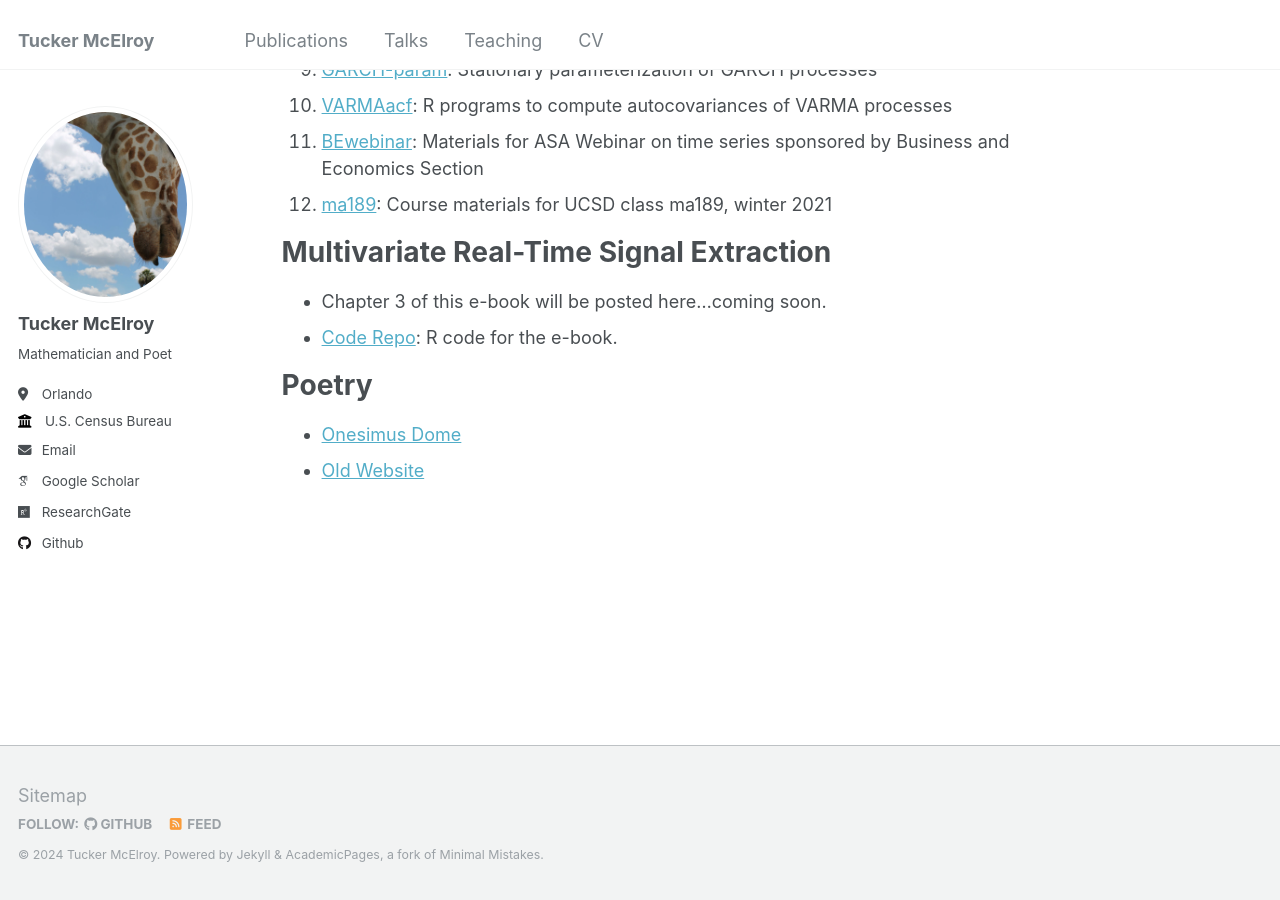
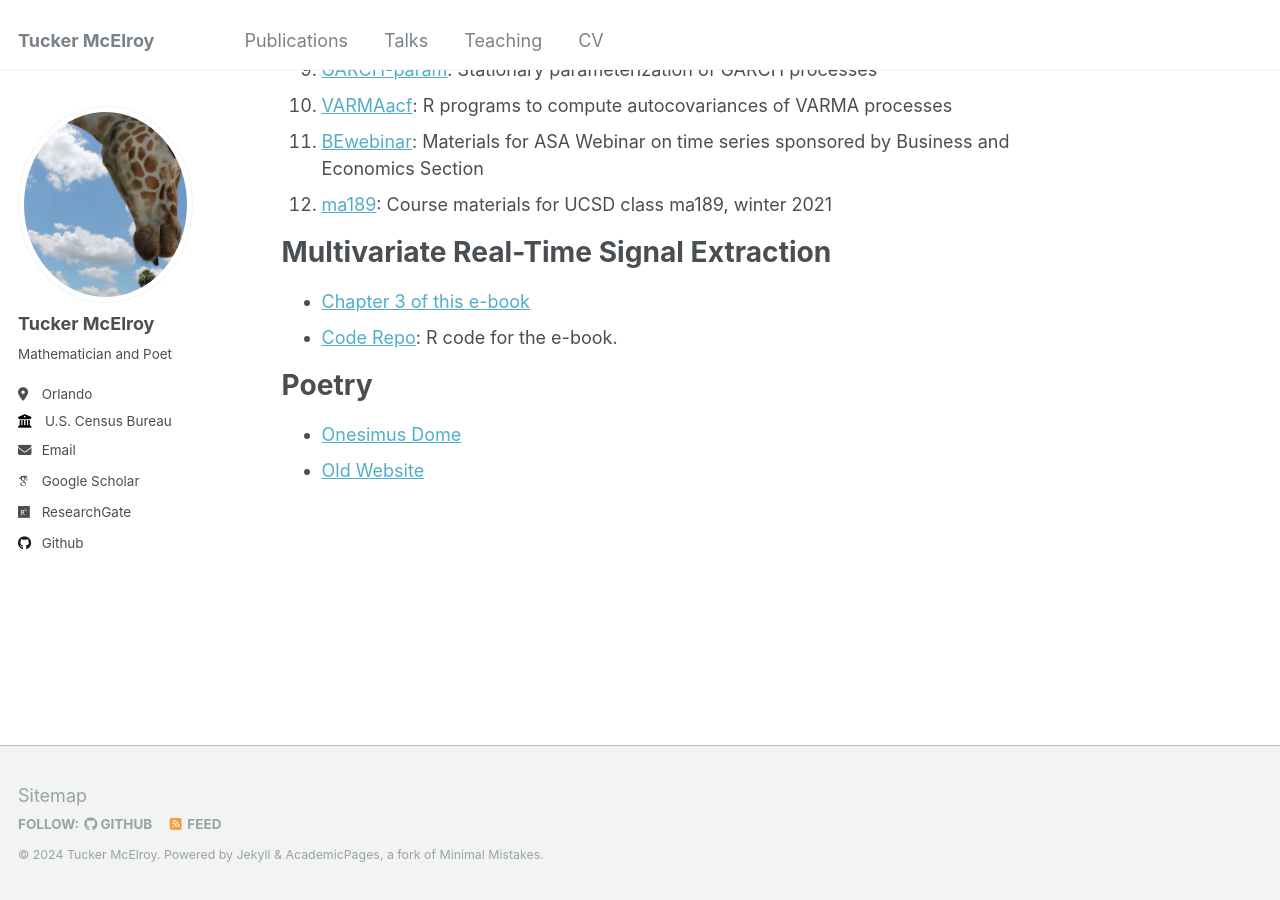
Before and after one commit to tuckermcelroy/tuckermcelroy.github.io, a Jekyll site: the page built from _pages/about.md, in a window 1280 px wide and 900 px high, scrolled down 644 px. Built offline with Jekyll 4.4.1, drawn with Linux system fonts in a browser that asks for light colours; some web fonts are replaced.

Commit message:
Update about.md

```diff
--- a/_pages/about.md
+++ b/_pages/about.md
@@ -25,7 +25,7 @@ This is the home page of Tucker McElroy. I am a mathematician, employed as a res
 
 
 # Multivariate Real-Time Signal Extraction
-- Chapter 3 of this e-book will be posted here...coming soon.
+- [Chapter 3 of this e-book](basic.html)
 - [Code Repo](https://github.com/tuckermcelroy/MDFA-code): R code for the e-book.
 
 # Poetry
```
